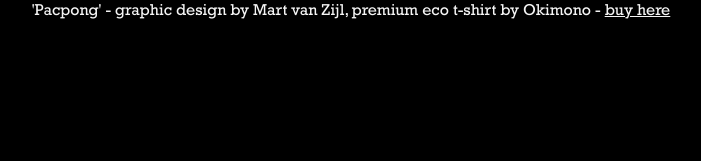
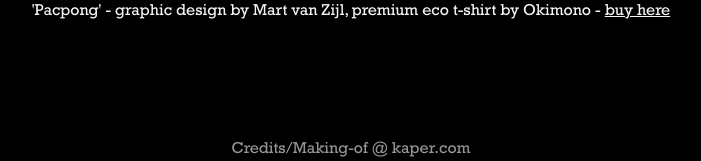
Before and after one commit to atkaper/pacpong-the-game, a PHP site: page / in a window 1280 px wide. Shown: the part 639-800 px from the top of the page, without its empty margins (289-990 px from the left). Run offline with PHP 8.4, Linux system fonts and the light colour scheme; data that the repository does not hold is empty.

Commit message:
Initial commit

```diff
--- a/game.css
+++ b/game.css
@@ -96,3 +96,15 @@ a {
 #credits a {
    color: #f5f5f5;
 }
+
+#blog {
+   position: absolute;
+   bottom: 4px;
+   text-align: center;
+   width: 100%;
+   z-index: -1;
+}
+
+#blog a {
+   color: #959595;
+}
--- a/index.php
+++ b/index.php
@@ -47,6 +47,10 @@
    </a>
 </div>
 
+<div id="blog">
+   <a href="https://www.kaper.com/software/pacpong-the-game/" target="_blank" onclick="stats('go-to-kaper-blog'); return true;">Credits/Making-of @ kaper.com</a>
+</div>
+
 <script>
    <?php echo file_get_contents("game.js"); ?>
 </script>
```
